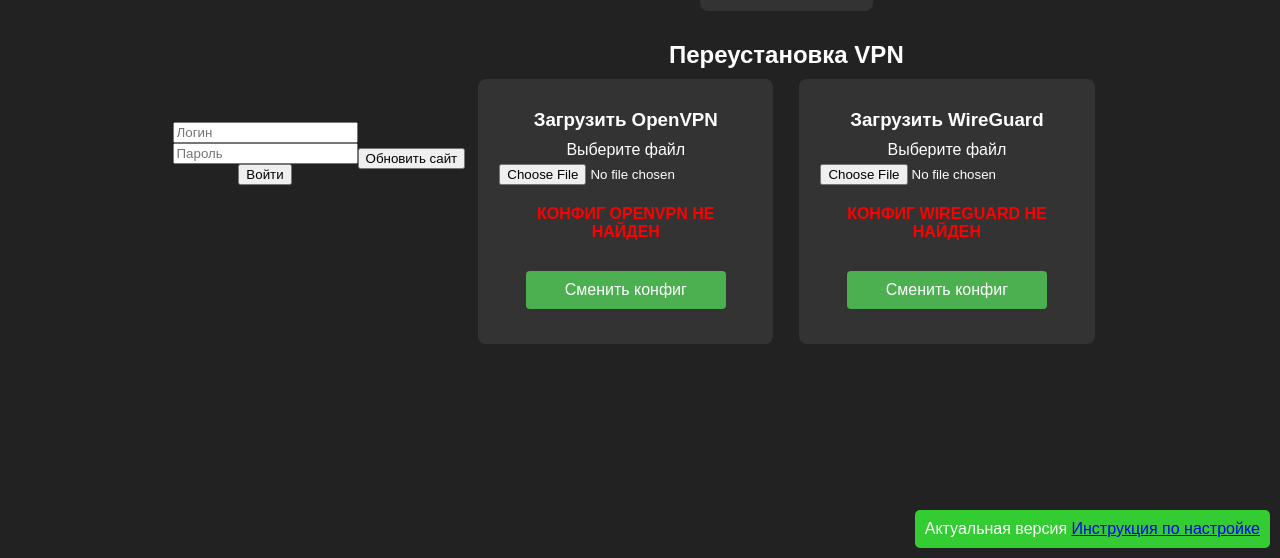
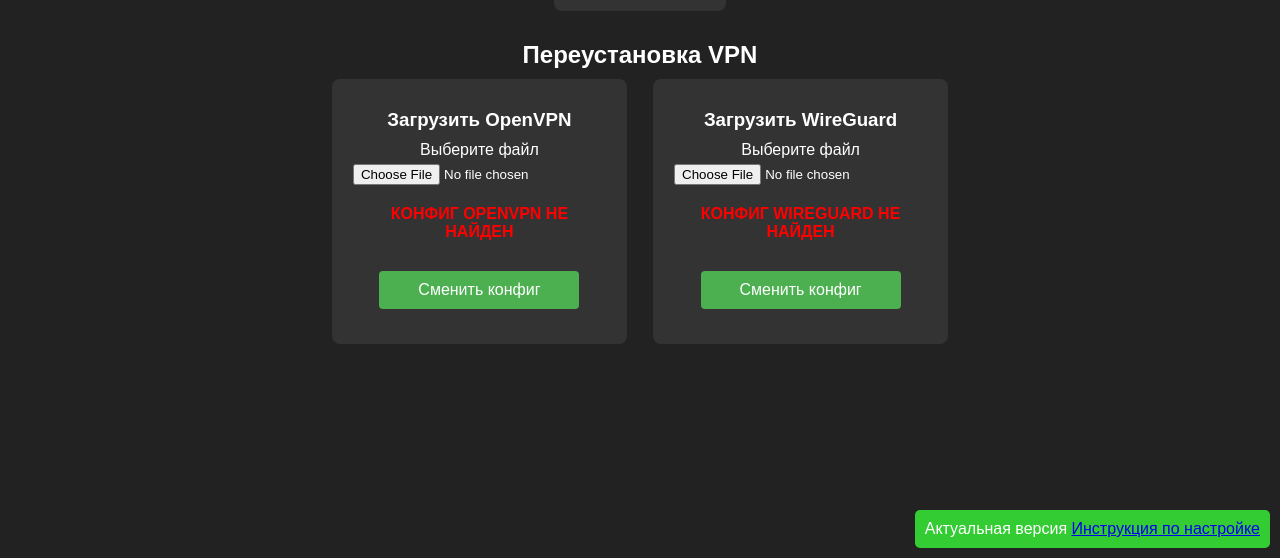
Before and after one commit to Rostarc/web-cabinet, a PHP site: page / in a window 1280 px wide. Shown: the part 242-800 px from the top of the page. Run offline with PHP 8.4, Linux system fonts and the light colour scheme; data that the repository does not hold is empty.

Commit message:
Update index.php

```diff
--- a/index.php
+++ b/index.php
@@ -4,15 +4,6 @@
     <title>Переустановка VPN</title>
     <link rel="stylesheet" type="text/css" href="styles.css">
 </head>
-<body>
-    <form method="post" action="login.php">
-    <input type="text" name="username" placeholder="Логин">
-    <input type="password" name="password" placeholder="Пароль">
-    <button type="submit">Войти</button>
-</form>
-
-<a href="update.sh" target="_blank"><button>Обновить сайт</button></a>
-
 <div class="main-container">
     <div id="server-ip" class="info-field">Текущий IP сервера: <?php echo trim(shell_exec('curl -s ifconfig.me')); ?></div>
     <h2>Переустановка VPN</h2>
```
